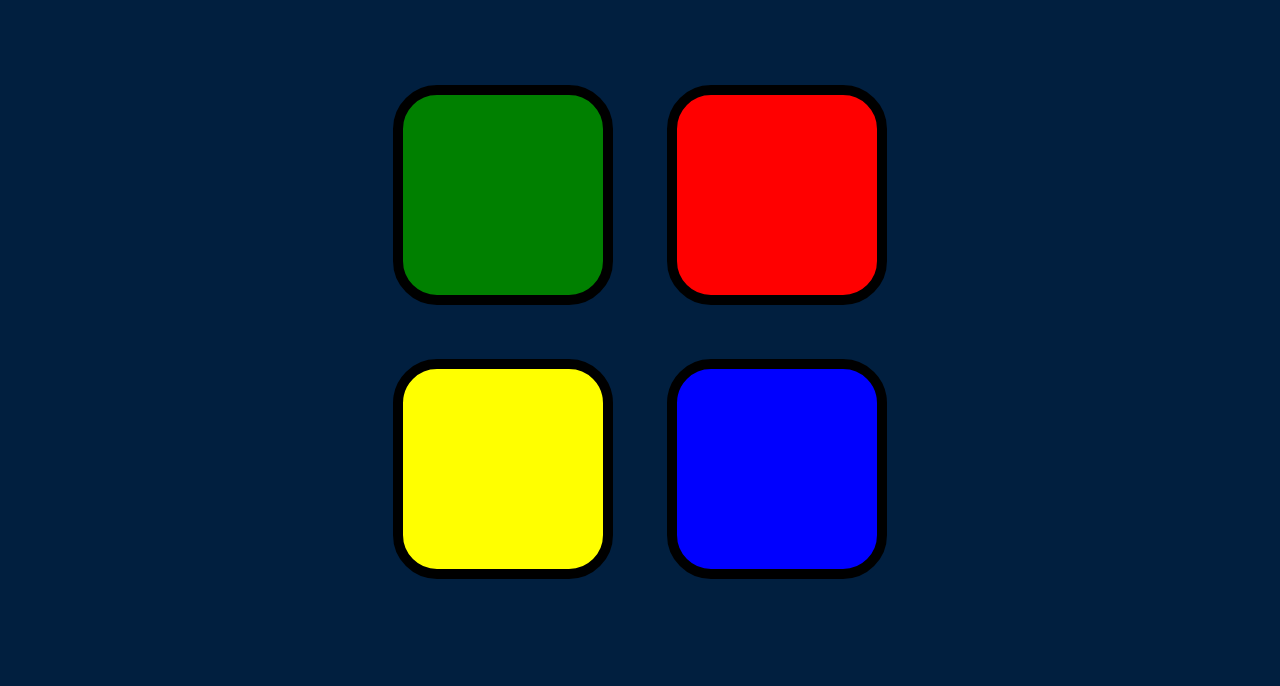
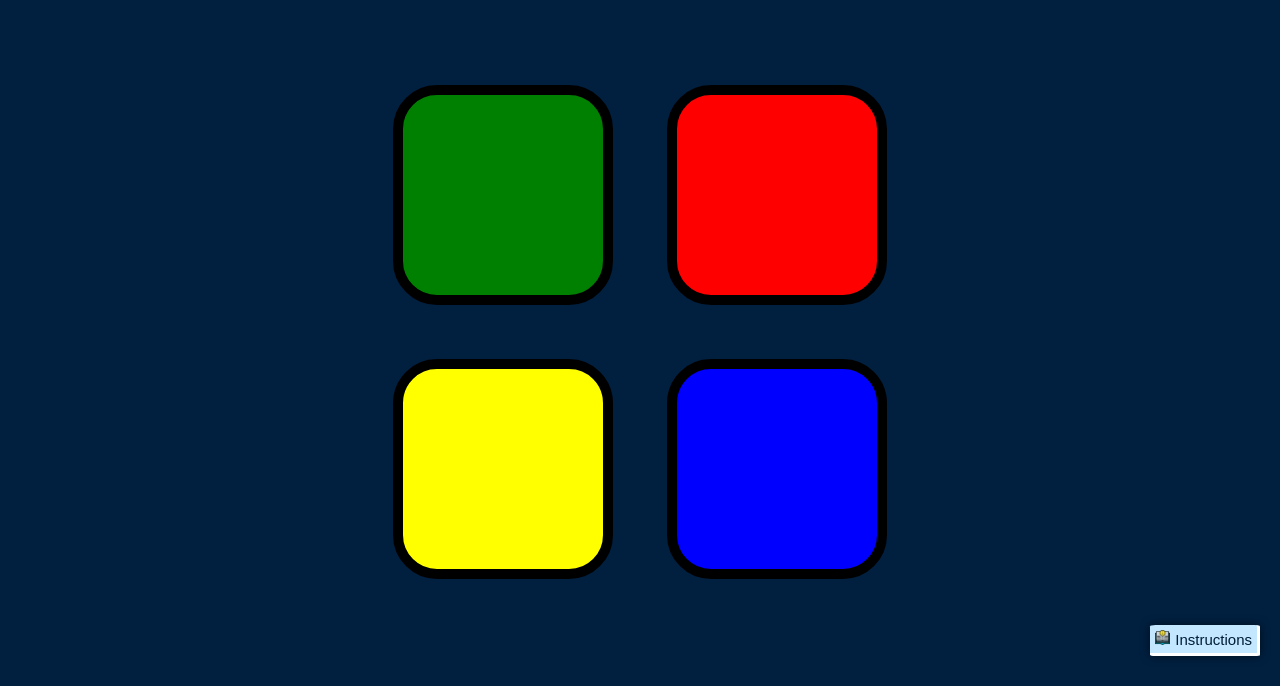
Before and after one commit to Arnab-batsy/Simon-Game, a plain HTML site: page index.html in a window 1280 px wide. Shown: the part 114-800 px from the top of the page. Drawn offline with nearby package versions, Linux system fonts and the light colour scheme.

Commit message:
Add the instructions button

```diff
--- a/index.html
+++ b/index.html
@@ -35,6 +35,10 @@
 
   </div>
 
+  <div class="fb-div">
+    <button class="fb"><img src="i.png">Instructions</button>
+  </div>
+
 <script src="https://ajax.googleapis.com/ajax/libs/jquery/3.7.1/jquery.min.js"></script>
 <script src="game.js" charset="utf-8"></script>
 </body>
--- a/styles.css
+++ b/styles.css
@@ -24,6 +24,7 @@ body {
   width: 200px;
   border: 10px solid black;
   border-radius: 20%;
+  cursor: pointer;
 }
 
 .game-over {
@@ -51,3 +52,27 @@ body {
   box-shadow: 0 0 20px white;
   background-color: grey;
 }
+
+.fb-div{
+  position: fixed;
+  bottom: 30px;
+  right: 20px;
+}
+
+.fb {
+  background-color: #c2e7ff;
+  color: #001d35;
+  border: none;
+  border-radius: 5%;
+  border-bottom: 3px solid white;
+  border-right: 3px solid white;
+  padding: 5px;
+  font-size: 15px;
+  cursor: pointer;
+  box-shadow: 0px 0px 10px 0px rgba(0,0,0,0.5);
+}
+
+img{
+  height: 15px;
+  margin-right: 5px;
+}
```
Also changed, not shown: i.png (added).
